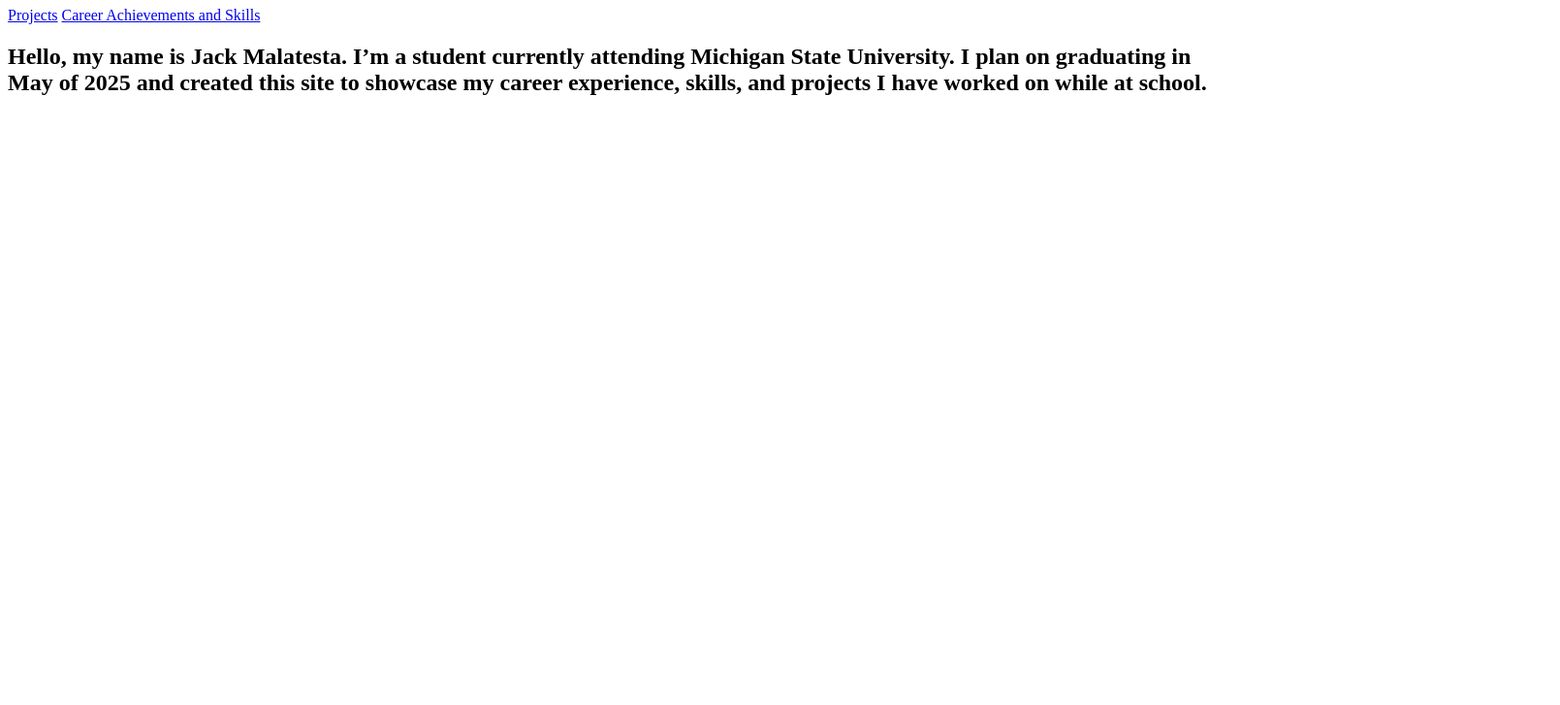
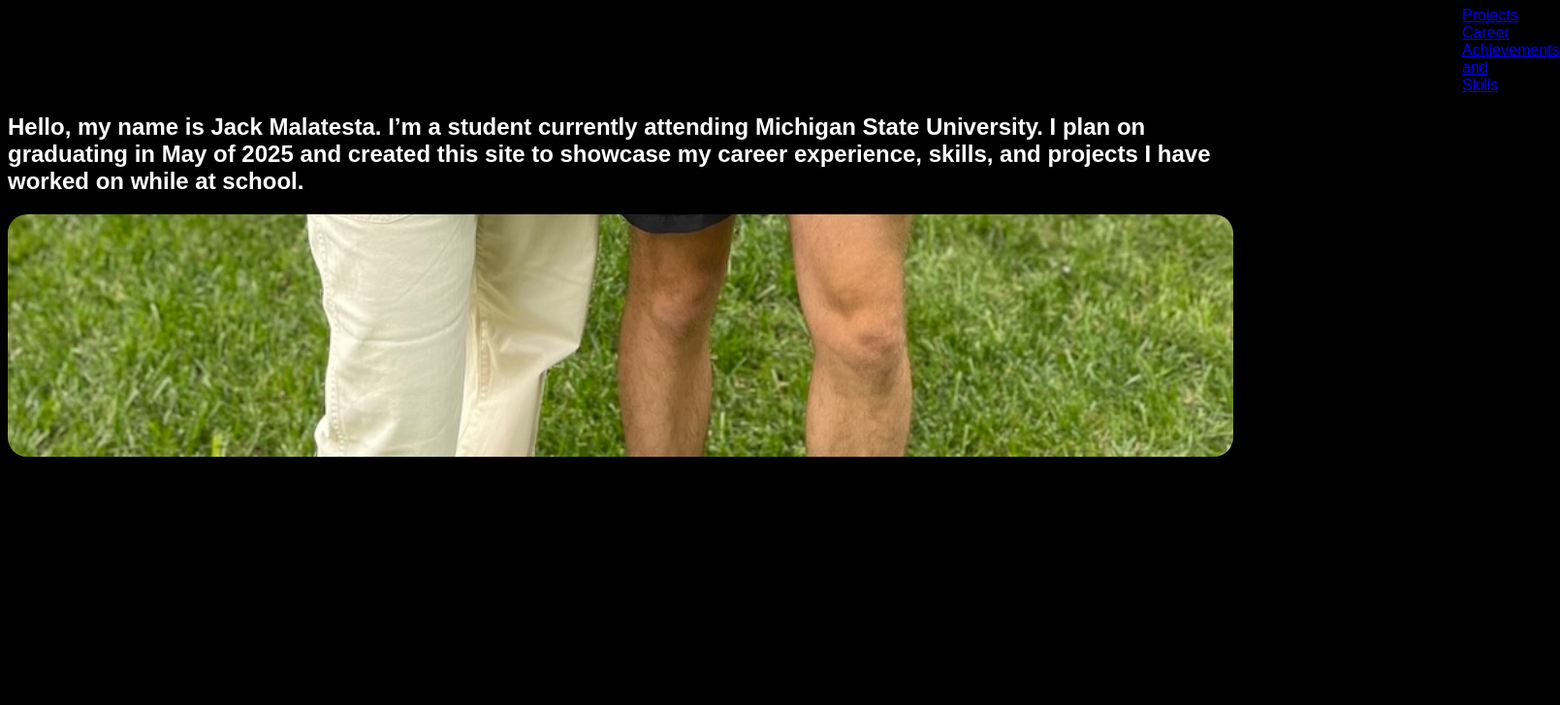
Before and after one commit to JackMal157/FinalProject, a plain HTML site: page homepage.html in a window 1280 px wide. Shown: the part 73-800 px from the top of the page at 97% size, 1609 px wide, since content can reach past the window. Drawn offline with Linux system fonts and the light colour scheme.

Commit message:
Update screen.css

```diff
--- a/screen.css
+++ b/screen.css
@@ -1,4 +1,16 @@
-/* Add screen styles below */
-a.active {
-    font-weight: bold;
+body {
+    background: black;
+    font-family: sans-serif;
+    color: #fff;
 }
+
+.homeimg {
+    background: no-repeat bottom / cover url(Homepagepic.jpg);
+    height: 250px;
+    border-radius: 20px;
+    padding-right: 500px;
+}
+
+.links {
+    padding-left: 1500px;
+}
```
